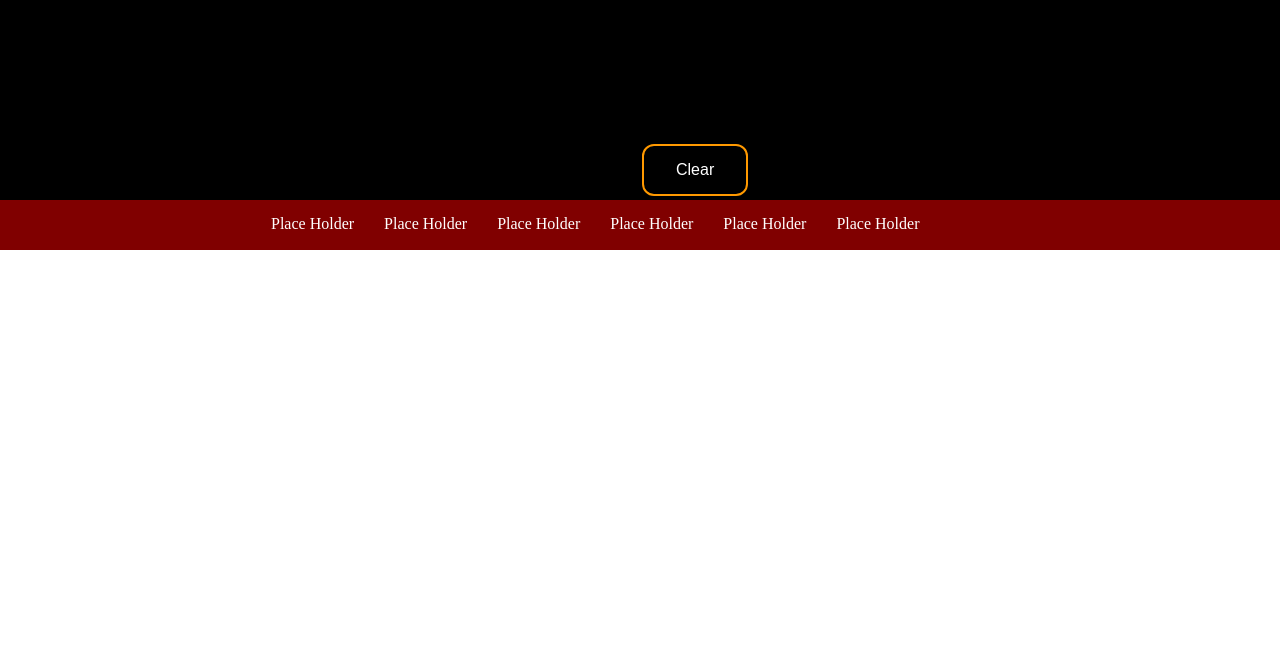
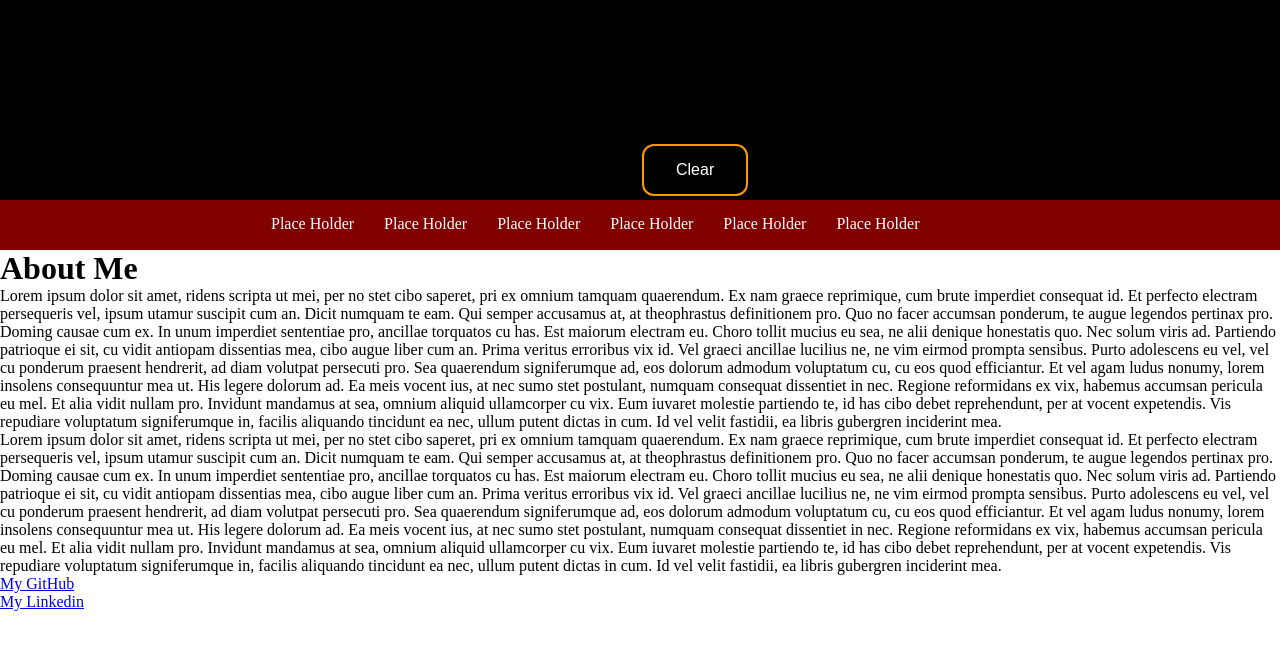
Before and after one commit to MKahacker/Untitled, a plain HTML site: page index.html in a window 1280 px wide. Drawn offline with Linux system fonts and the light colour scheme.

Commit message:
Adding Content
Adding Paragraphs

```diff
--- a/index.html
+++ b/index.html
@@ -23,6 +23,34 @@
       <li> Place Holder </li>
     </ul>
   </nav>
+  <div class="body_wrapper">
+    <h1>About Me</h1>
+   <!-- <div class="image_wrapper">
+      <img src="images/tiger-pic.jpg" alt="Picture of me" class="paragraph_image" id="index_image_1">
+    </div> -->
+    <p class="paragraph_1"> Lorem ipsum dolor sit amet, ridens scripta ut mei, per no stet cibo saperet, pri ex omnium tamquam quaerendum. Ex nam graece reprimique, cum brute imperdiet consequat id. Et perfecto electram persequeris vel, ipsum utamur suscipit cum an. Dicit numquam te eam.
+    Qui semper accusamus at, at theophrastus definitionem pro. Quo no facer accumsan ponderum, te augue legendos pertinax pro. Doming causae cum ex. In unum imperdiet sententiae pro, ancillae torquatos cu has. Est maiorum electram eu.
+    Choro tollit mucius eu sea, ne alii denique honestatis quo. Nec solum viris ad. Partiendo patrioque ei sit, cu vidit antiopam dissentias mea, cibo augue liber cum an. Prima veritus erroribus vix id. Vel graeci ancillae lucilius ne, ne vim eirmod prompta sensibus. Purto adolescens eu vel, vel cu ponderum praesent hendrerit, ad diam volutpat persecuti pro.
+    Sea quaerendum signiferumque ad, eos dolorum admodum voluptatum cu, cu eos quod efficiantur. Et vel agam ludus nonumy, lorem insolens consequuntur mea ut. His legere dolorum ad. Ea meis vocent ius, at nec sumo stet postulant, numquam consequat dissentiet in nec. Regione reformidans ex vix, habemus accumsan pericula eu mel.
+    Et alia vidit nullam pro. Invidunt mandamus at sea, omnium aliquid ullamcorper cu vix. Eum iuvaret molestie partiendo te, id has cibo debet reprehendunt, per at vocent expetendis. Vis repudiare voluptatum signiferumque in, facilis aliquando tincidunt ea nec, ullum putent dictas in cum. Id vel velit fastidii, ea libris gubergren inciderint mea.
+    </p>
+    <p class="paragraph_1">Lorem ipsum dolor sit amet, ridens scripta ut mei, per no stet cibo saperet, pri ex omnium tamquam quaerendum. Ex nam graece reprimique, cum brute imperdiet consequat id. Et perfecto electram persequeris vel, ipsum utamur suscipit cum an. Dicit numquam te eam.
+    Qui semper accusamus at, at theophrastus definitionem pro. Quo no facer accumsan ponderum, te augue legendos pertinax pro. Doming causae cum ex. In unum imperdiet sententiae pro, ancillae torquatos cu has. Est maiorum electram eu.
+    Choro tollit mucius eu sea, ne alii denique honestatis quo. Nec solum viris ad. Partiendo patrioque ei sit, cu vidit antiopam dissentias mea, cibo augue liber cum an. Prima veritus erroribus vix id. Vel graeci ancillae lucilius ne, ne vim eirmod prompta sensibus. Purto adolescens eu vel, vel cu ponderum praesent hendrerit, ad diam volutpat persecuti pro.
+    Sea quaerendum signiferumque ad, eos dolorum admodum voluptatum cu, cu eos quod efficiantur. Et vel agam ludus nonumy, lorem insolens consequuntur mea ut. His legere dolorum ad. Ea meis vocent ius, at nec sumo stet postulant, numquam consequat dissentiet in nec. Regione reformidans ex vix, habemus accumsan pericula eu mel.
+    Et alia vidit nullam pro. Invidunt mandamus at sea, omnium aliquid ullamcorper cu vix. Eum iuvaret molestie partiendo te, id has cibo debet reprehendunt, per at vocent expetendis. Vis repudiare voluptatum signiferumque in, facilis aliquando tincidunt ea nec, ullum putent dictas in cum. Id vel velit fastidii, ea libris gubergren inciderint mea.
+    </p>
+    <footer>
+      <nav>
+        <div class="other_nav">
+          <ul>
+            <li><a href="https://github.com/Makk-Attack">My GitHub</a></li>
+            <li><a href="https://www.linkedin.com/in/mahmoud-kahack-952960135/">My Linkedin</a></li>
+          </ul>
+        </div>
+      </nav>
+    </footer>
+  </div>
   <script src="banner.js"></script>
 </body>
 </html>
```
